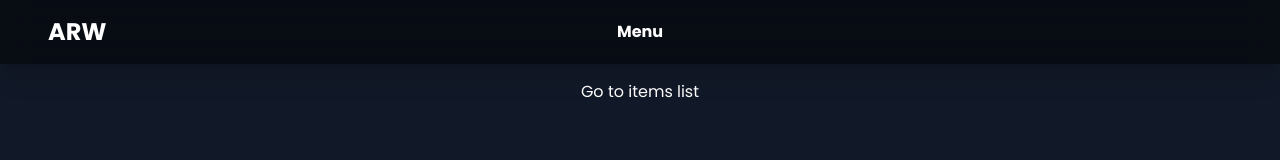
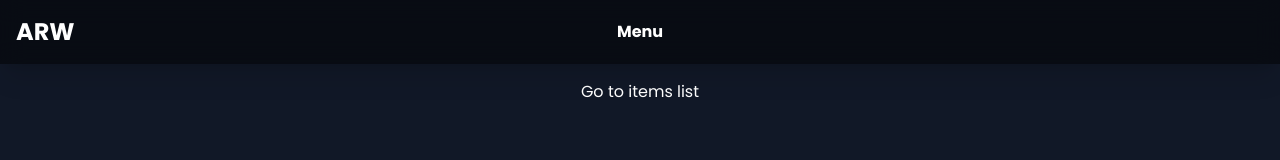
Before and after one commit to fikasp/next-app, a Next.js app: page / in a window 1280 px wide. Shown: the top 160 px of the page. Built offline with nearby package versions, Linux system fonts and the light colour scheme.

Commit message:
Remove padding from Header

```diff
--- a/src/components/layout/Header.tsx
+++ b/src/components/layout/Header.tsx
@@ -4,7 +4,7 @@ import { UserButton } from '@clerk/nextjs'
 export default function Header() {
 	return (
 		<header className="sticky top-0 flex-center w-full backdrop-blur-md bg-black/50 shadow-xl text-white p-4">
-			<div className="container flex-between">
+			<div className="container flex-between p-0">
 				<div className="flex w-[100px]">
 					<h1 className="text-2xl font-bold">
 						<Link href={`/`}>ARW</Link>
```
